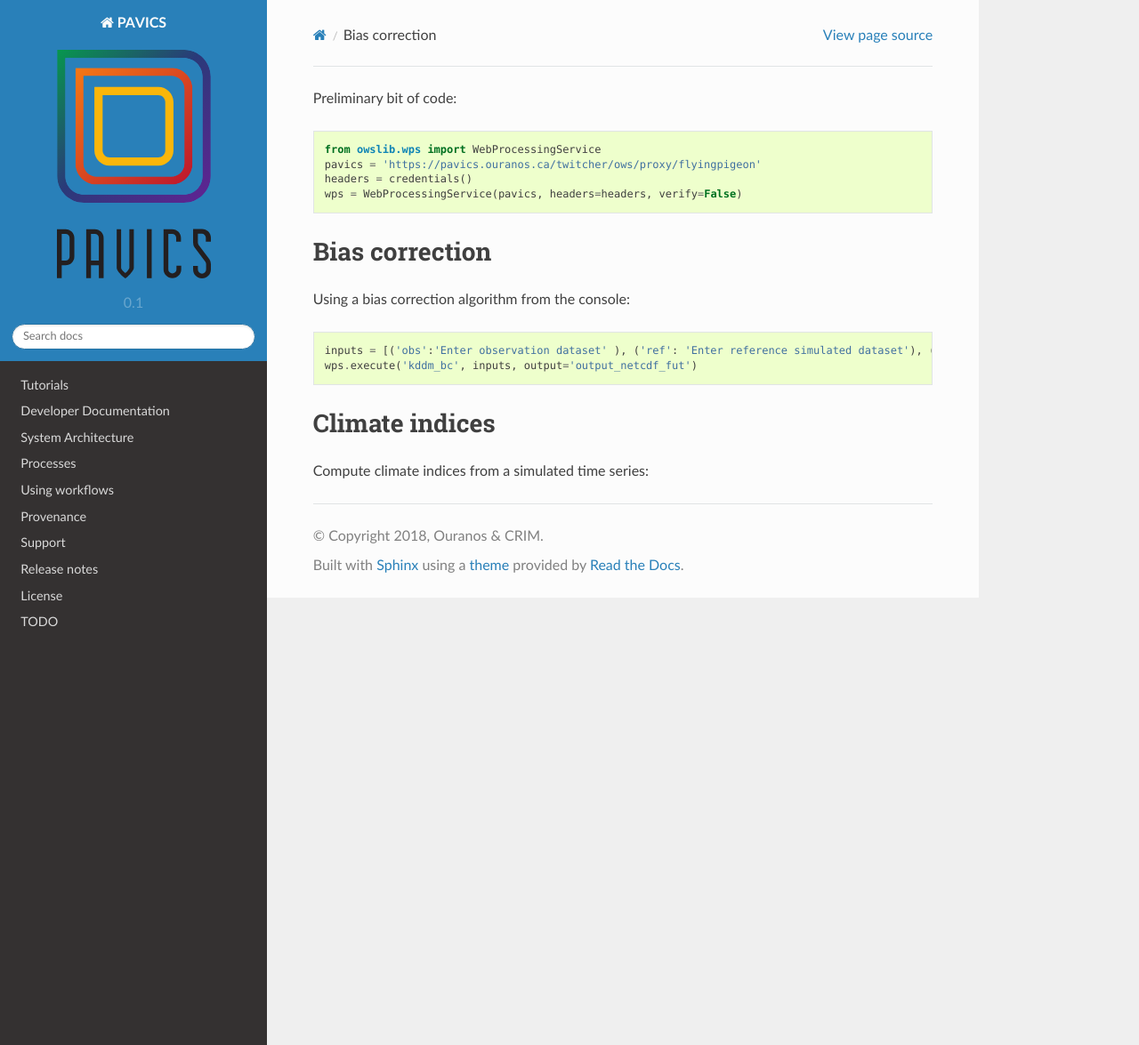
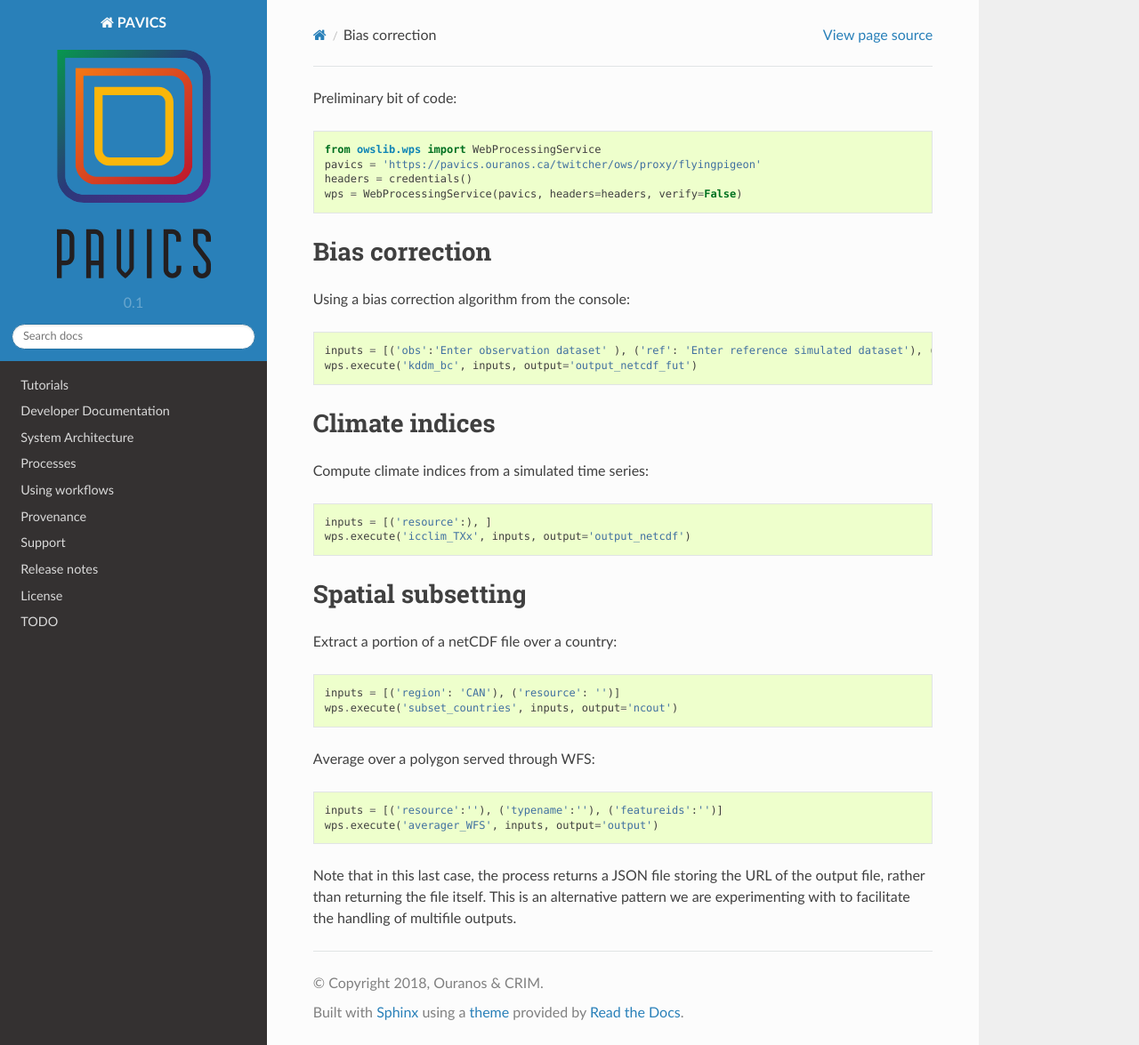
Before and after one commit to Ouranosinc/pavics-sdi, a Sphinx documentation site: the page built from docs/source/tutorials/examples.rst, in a window 1280 px wide and 1175 px high. Shown: the whole window at 89% size. Built offline with Sphinx 7.4.7 and the Read the Docs theme 2.0.0, drawn with Linux system fonts in a browser that asks for light colours.

Commit message:
first pass for tryme examples. missing actual input data

```diff
--- a/docs/source/tutorials/examples.rst
+++ b/docs/source/tutorials/examples.rst
@@ -20,3 +20,26 @@ Climate indices
 ---------------
 
 Compute climate indices from a simulated time series::
+
+    inputs = [('resource':), ]
+    wps.execute('icclim_TXx', inputs, output='output_netcdf')
+
+
+
+Spatial subsetting
+------------------
+
+Extract a portion of a netCDF file over a country::
+
+    inputs = [('region': 'CAN'), ('resource': '')]
+    wps.execute('subset_countries', inputs, output='ncout')
+
+
+Average over a polygon served through WFS::
+
+    inputs = [('resource':''), ('typename':''), ('featureids':'')]
+    wps.execute('averager_WFS', inputs, output='output')
+
+
+Note that in this last case, the process returns a JSON file storing the URL of the output file, rather than returning
+the file itself. This is an alternative pattern we are experimenting with to facilitate the handling of multifile outputs.
```
